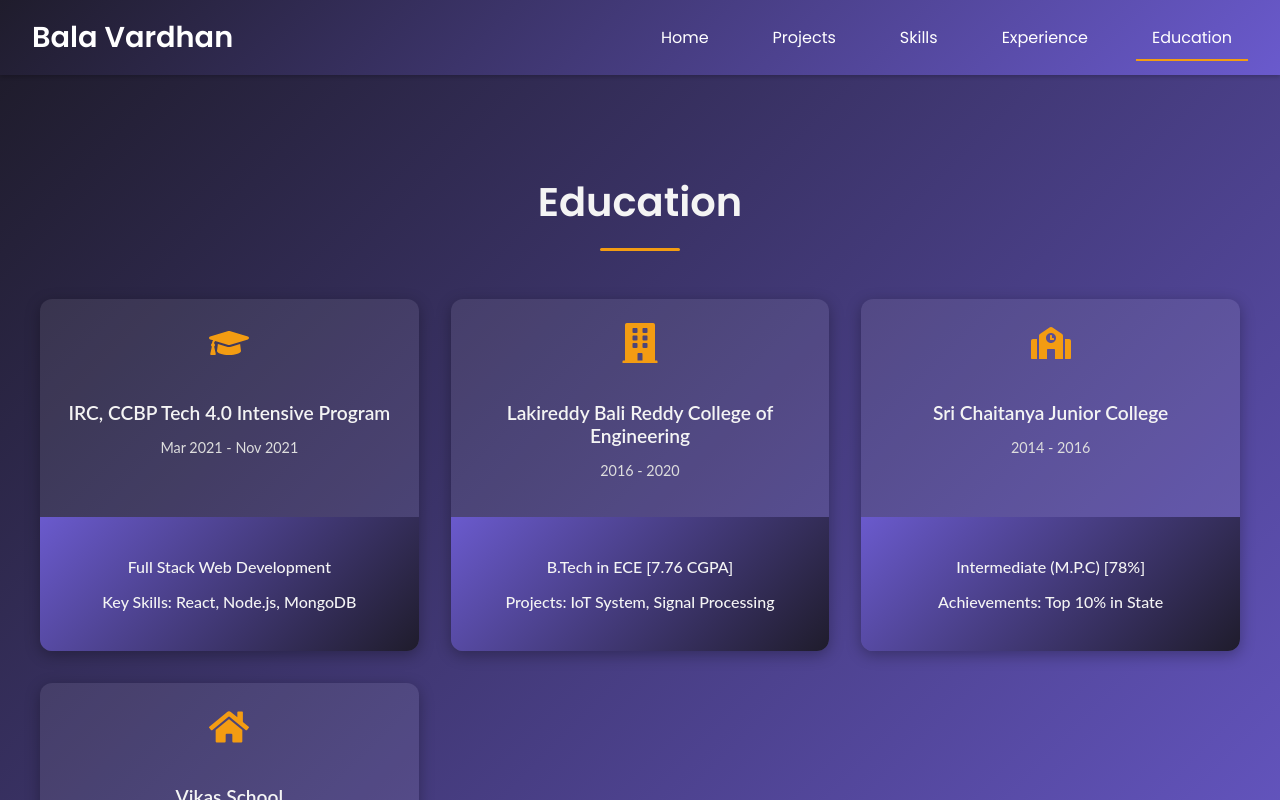
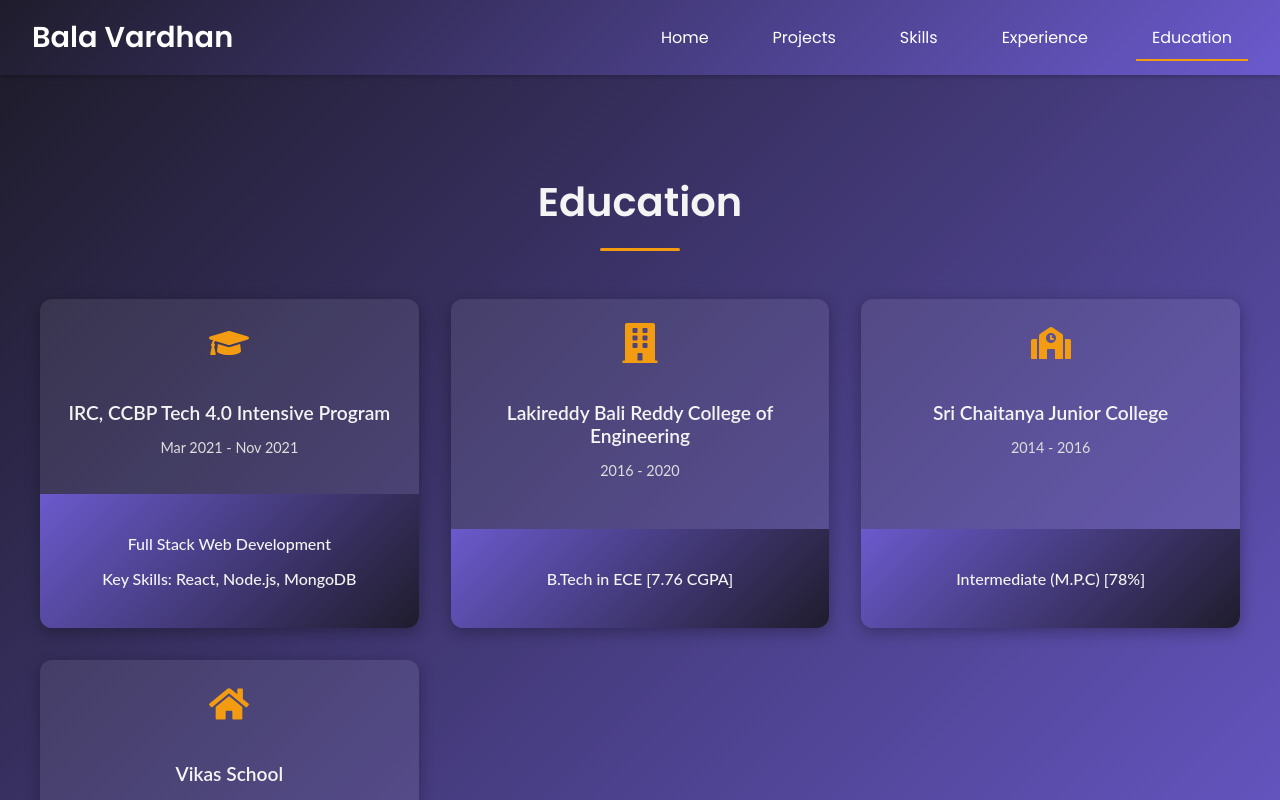
Before and after one commit to vardhan12178/personal-portfolio, a React (Create React App) app: page /education in a window 1280 px wide. Shown: the top 800 px of the page. Built offline with nearby package versions, Linux system fonts and the light colour scheme.

Commit message:
Bug fixes

```diff
--- a/src/pages/Education.js
+++ b/src/pages/Education.js
@@ -30,7 +30,6 @@ const Education = () => {
             </div>
             <div className={styles.cardBack}>
               <p>B.Tech in ECE [7.76 CGPA]</p>
-              <p>Projects: IoT System, Signal Processing</p>
             </div>
           </div>
         </div>
@@ -44,7 +43,6 @@ const Education = () => {
             </div>
             <div className={styles.cardBack}>
               <p>Intermediate (M.P.C) [78%]</p>
-              <p>Achievements: Top 10% in State</p>
             </div>
           </div>
         </div>
```
